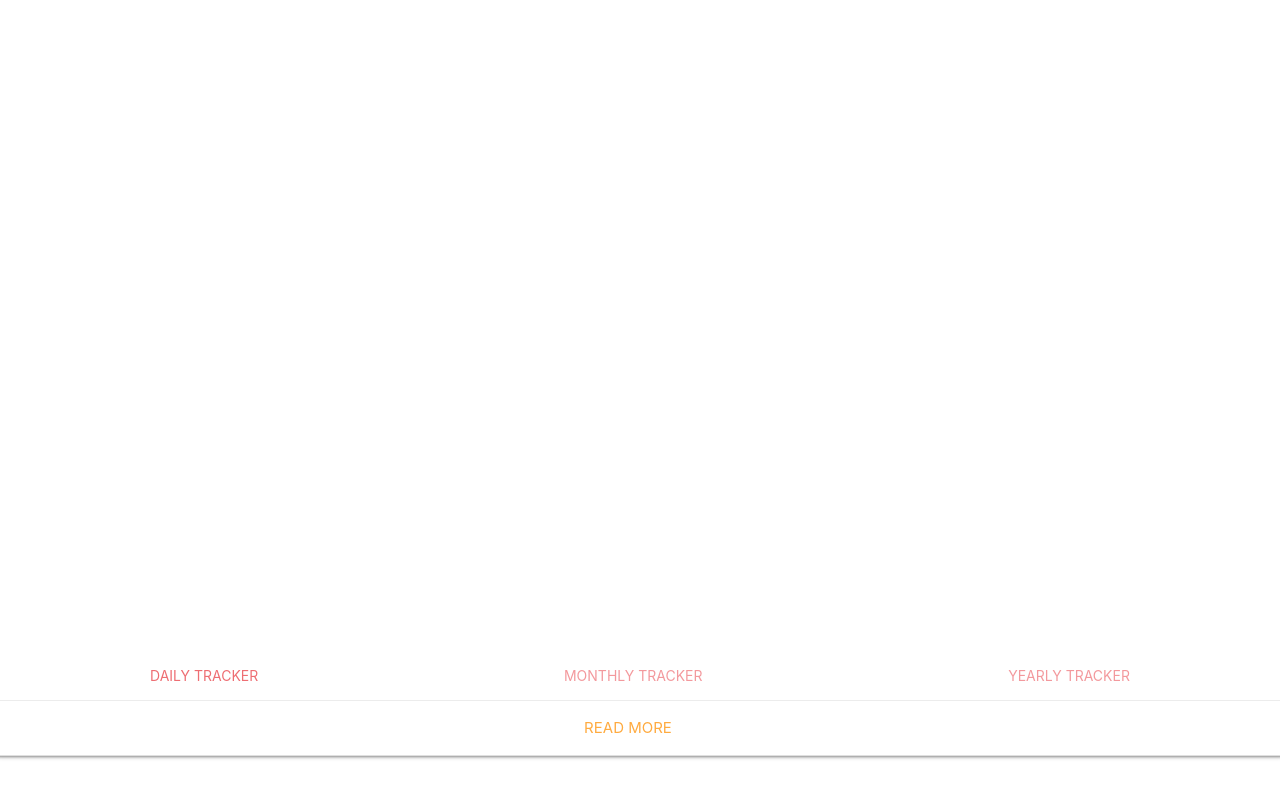
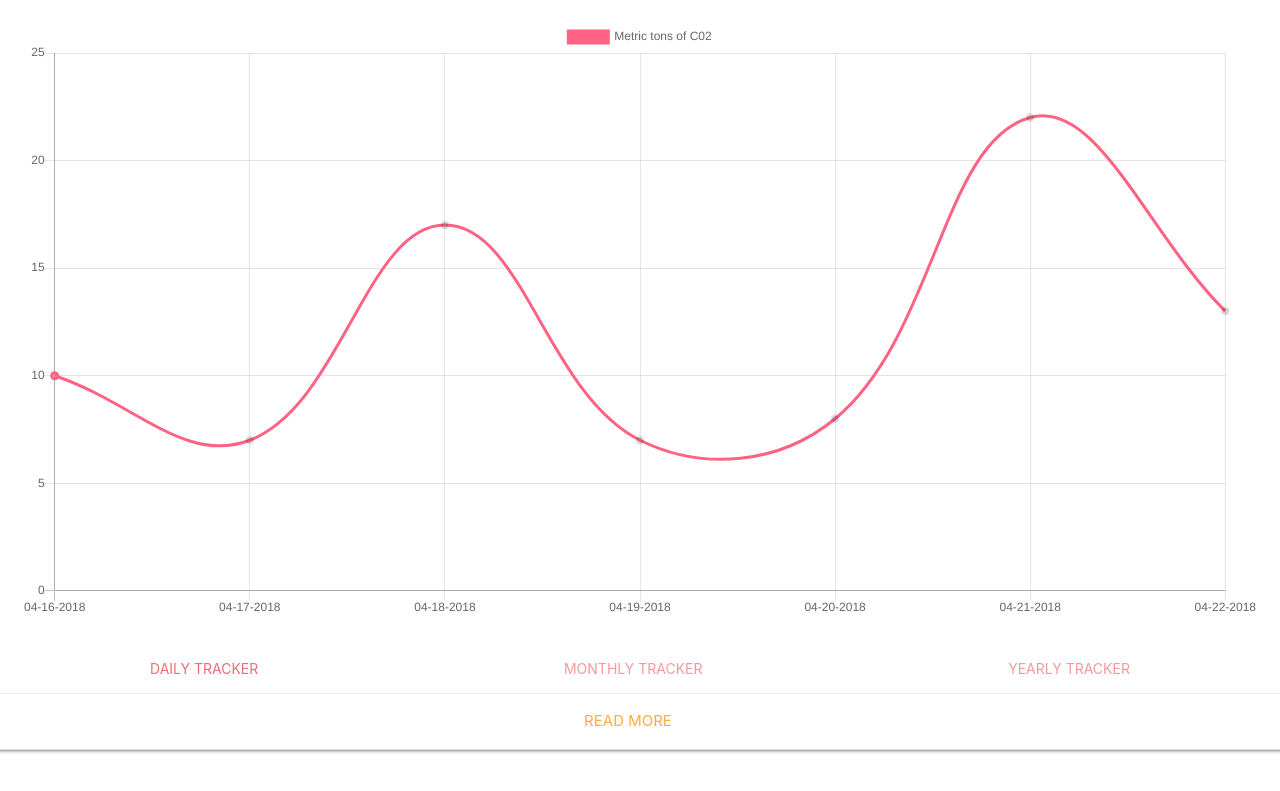
Before and after one commit to CounterfeitLlama/Envirothon, a plain HTML site: page public/index.html in a window 1280 px wide. Shown: the part 143-934 px from the top of the page. Drawn offline with nearby package versions, Linux system fonts and the light colour scheme; some packages are replaced by stand-ins of ours; no server answers.

Commit message:
Added example graph

```diff
--- a/public/graph.js
+++ b/public/graph.js
@@ -1,3 +1,40 @@
+function initExampleGraph() {
+    var dates = [];
+
+    for(var i=6; i>=0; i--) {
+        day = new Date();
+        day.setDate(day.getDate() - i);
+        dates.push(dateToStr(day));
+    }
+
+    var ctx = document.getElementById("myChart");
+    var myChart = new Chart(ctx, {
+        type: 'line',
+        data: {
+           labels: dates,
+           datasets: [{
+               fill: false,
+               label: 'Metric tons of C02',
+               data: [10, 7, 17, 7, 8, 22, 13], //use data input from firebase here, plug in some sort of measurement system
+               backgroundColor: ['rgba(255, 99, 132, 0.2)'],
+               borderColor: ['rgba(255,99,132,1)'],
+               borderWidth: 3
+           }]
+        },
+        options: {
+            scales: {
+                yAxes: [{
+                   ticks: {
+                       beginAtZero: true
+                   }
+                }]
+            },
+            responsive: true,
+            maintainAspectRatio: false
+        }
+    });
+}
+
 function initGraph(uid, numdays) {
 	var dates = [];
     var dataList = []
--- a/public/index.html
+++ b/public/index.html
@@ -52,6 +52,9 @@
                 var uid = user.uid;
                 var providerData = user.providerData;
                 initGraph(uid, 7);
+            }
+            else {
+                initExampleGraph();
             }
         });
     </script>
```
